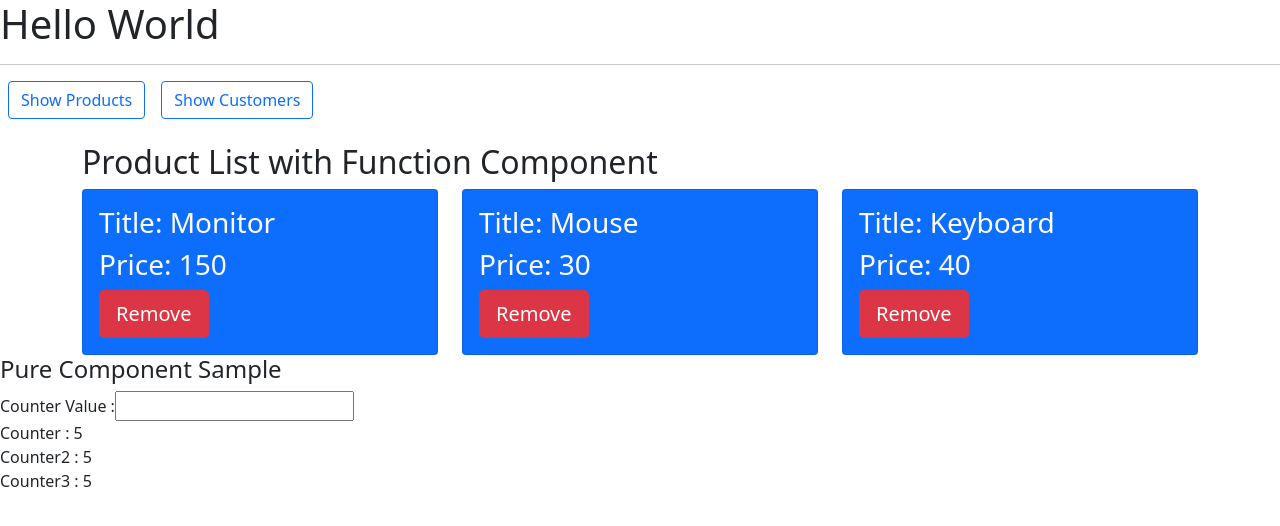
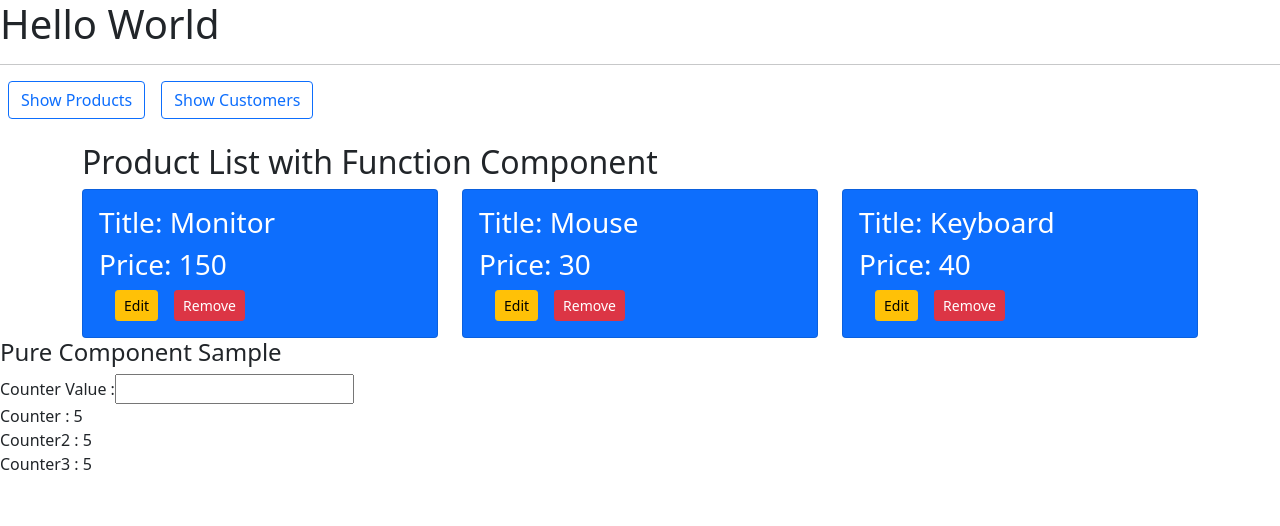
Before and after one commit to MamadTaheri/react-training, a React (Create React App) app: page / in a window 1280 px wide. Shown: the top 526 px of the page. Built offline with nearby package versions, Linux system fonts and the light colour scheme.

Commit message:
working with Pure Components

```diff
--- a/src/App.js
+++ b/src/App.js
@@ -1,9 +1,9 @@
 import React, {useState} from 'react';
 import ProductList from "./components/product/ProductList";
 import CustomerList from "./components/customer/CustomerList";
-import Counter from "./components/Counter";
-import Counter2 from "./components/Counter2";
-import Counter3 from "./components/Counter3";
+import Counter from "./components/counter/Counter";
+import Counter2 from "./components/counter/Counter2";
+import Counter3 from "./components/counter/Counter3";
 
 function App() {
     const [showProductComponent, setShowProductComponent] = useState(true);
--- a/src/components/product/ProductInfo.js
+++ b/src/components/product/ProductInfo.js
@@ -7,7 +7,8 @@ const ProductInfo = ({info, removeItem}) => {
                 <div className="card-body">
                     <h3>Title: {info.title}</h3>
                     <h3>Price: {info.price}</h3>
-                    <button className="btn btn-danger btn-lg" onClick={() => removeItem(info.id)}>Remove</button>
+                    <button className="btn btn-warning btn-sm mx-3">Edit</button>
+                    <button className="btn btn-danger btn-sm" onClick={() => removeItem(info.id)}>Remove</button>
                 </div>
             </div>
         </div>
```
Also changed, not shown: src/components/counter/Counter.js (renamed from src/components/Counter.js), src/components/counter/Counter2.js (renamed from src/components/Counter2.js), src/components/counter/Counter3.js (renamed from src/components/Counter3.js).
